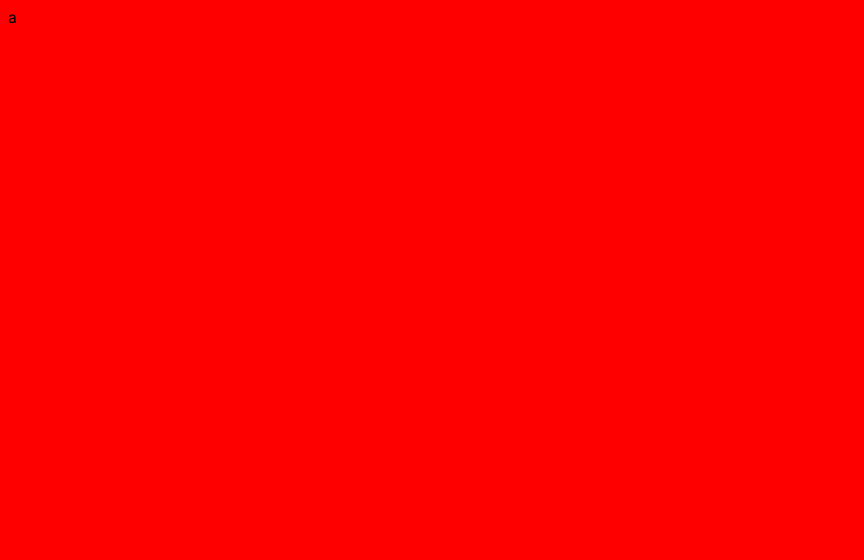
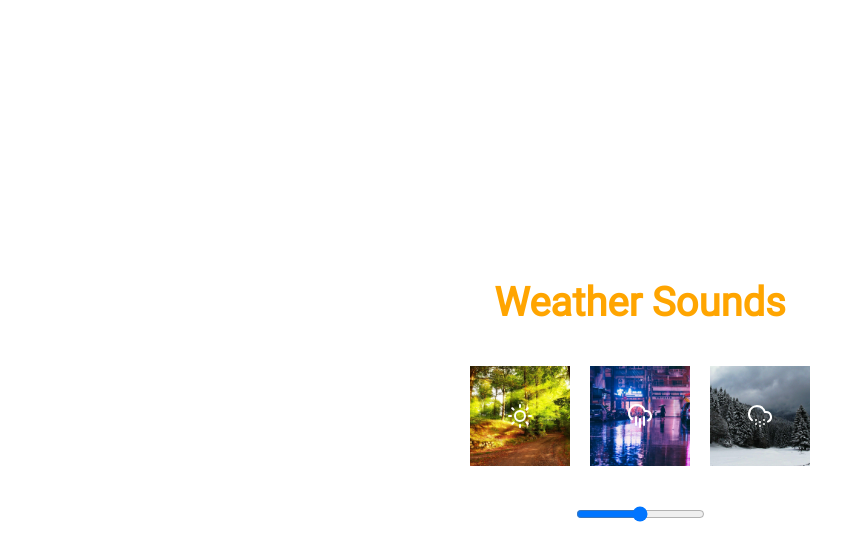
Before and after one commit to aasmirnovdev/weather-sounds, a website built with webpack: page public/index.html in a window 1280 px wide. Shown: the whole page, without its empty margins (0-864 px from the left). Built offline with nearby package versions, Linux system fonts and the light colour scheme.

Commit message:
feat: добавляет пользовательскую функциональность

```diff
--- a/public/index.html
+++ b/public/index.html
@@ -7,6 +7,11 @@
   <title>Weather Sounds</title>
 </head>
 <body>
-
+  <main>
+    <section class="weather">
+      <h1>Weather Sounds</h1>
+      <div class="sounds"></div>
+    </section>
+  </main>
 </body>
 </html>
--- /dev/null
+++ b/src/data.js
@@ -0,0 +1,30 @@
+import summerIcon from './assets/icons/sun.svg';
+import summerSound from './assets/sounds/summer.mp3';
+import summerBg from './assets/summer-bg.jpg';
+import rainIcon from './assets/icons/cloud-rain.svg';
+import rainSound from './assets/sounds/rain.mp3';
+import rainBg from './assets/rainy-bg.jpg';
+import winterIcon from './assets/icons/cloud-snow.svg';
+import winterSound from './assets/sounds/winter.mp3';
+import winterBg from './assets/winter-bg.jpg';
+
+export default [
+  {
+    name: 'summer',
+    icon: summerIcon,
+    sound: summerSound,
+    bg: summerBg,
+  },
+  {
+    name: 'rain',
+    icon: rainIcon,
+    sound: rainSound,
+    bg: rainBg,
+  },
+  {
+    name: 'winter',
+    icon: winterIcon,
+    sound: winterSound,
+    bg: winterBg,
+  },
+];
--- a/src/index.js
+++ b/src/index.js
@@ -1,4 +1,65 @@
+import data from './data';
 import './main.scss';
 
-const a = document.querySelector('body');
-a.innerHTML = 'a';
+const DEFAULT_VOLUME = 0.5;
+const mainBlock = document.querySelector('.weather');
+const weatherList = document.querySelector('.sounds');
+const soundVolume = document.createElement('input');
+
+mainBlock.append(soundVolume);
+weatherList.classList.add('sound-list');
+soundVolume.type = 'range';
+soundVolume.min = 0;
+soundVolume.max = 100;
+soundVolume.value = DEFAULT_VOLUME * 100;
+
+function changeVolume(evt) {
+  const audio = document.querySelector('audio');
+  if (!audio) return;
+  audio.volume = evt.target.value / 100;
+}
+
+soundVolume.addEventListener('input', changeVolume);
+
+function playSound(src) {
+  let audio = document.querySelector('audio');
+
+  if (audio && audio.src.includes(src)) {
+    audio.paused ? audio.play() : audio.pause();
+    return;
+  }
+
+  if (audio) {
+    audio.pause();
+    audio.remove();
+  }
+
+  audio = document.createElement('audio');
+  audio.src = src;
+  audio.volume = soundVolume.value / 100;
+  weatherList.append(audio);
+  audio.play();
+}
+
+data.forEach(item => {
+  const button = document.createElement('button');
+  const icon = document.createElement('img');
+  const img = document.createElement('img');
+  const soundList = document.createElement('div');
+
+  icon.src = item.icon;
+  img.src = item.bg;
+  icon.classList.add('sound-icon');
+  img.classList.add('sound-bg');
+  button.classList.add('sound-button');
+
+  button.append(icon);
+  button.append(img);
+  weatherList.append(soundList);
+  soundList.append(button);
+
+  button.addEventListener('click', () => {
+    mainBlock.style.backgroundImage = `url(${item.bg})`;
+    playSound(item.sound);
+  });
+});
--- a/src/main.scss
+++ b/src/main.scss
@@ -3,7 +3,67 @@
   src: url('./fonts/Roboto-Regular.ttf') format('truetype');
 }
 
+* {
+  margin: 0;
+  padding: 0;
+}
+
+html {
+  box-sizing: border-box;
+  min-height: 100vh;
+}
+
 body {
-  background-color: red;
   font-family: 'Roboto', sans-serif;
+  min-height: inherit;
 }
+
+main {
+  min-height: inherit;
+}
+
+h1 {
+  color: orange;
+  font-size: 40px;
+}
+
+.sounds button {
+  padding: 0;
+  border: none;
+}
+
+.weather {
+  display: flex;
+  flex-direction: column;
+  align-items: center;
+  justify-content: center;
+  gap: 40px;
+  min-height: inherit;
+  background-size: cover;
+  background-repeat: no-repeat;
+}
+
+.sound-button {
+  display: flex;
+  justify-content: center;
+  align-items: center;
+  width: 100px;
+  height: 100px;
+  background-color: transparent;
+  border-radius: 10px;
+}
+
+.sound-icon {
+  position: absolute;
+}
+
+.sound-bg {
+  width: 100%;
+  height: 100%;
+  object-fit: cover;
+}
+
+.sound-list {
+  display: flex;
+  gap: 20px;
+}
```
